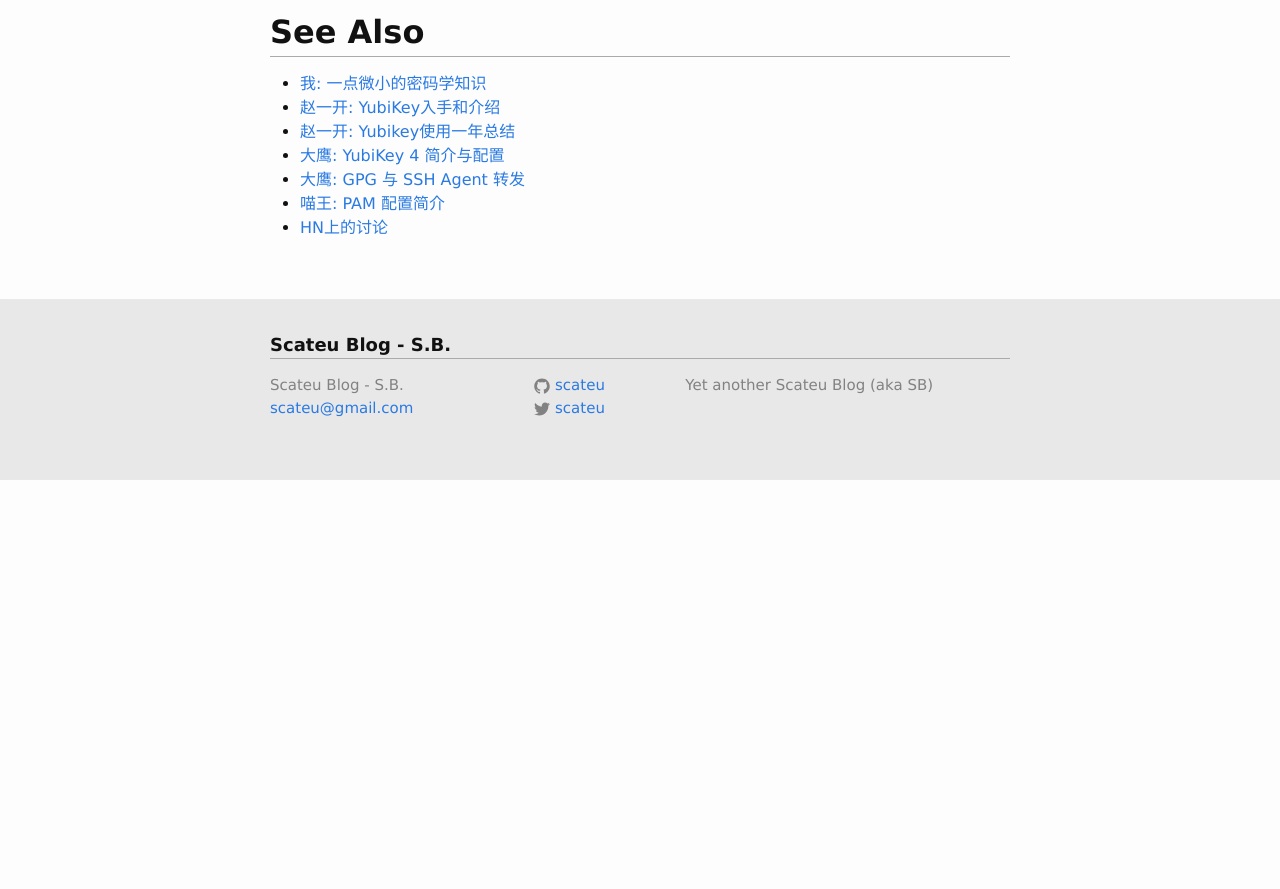
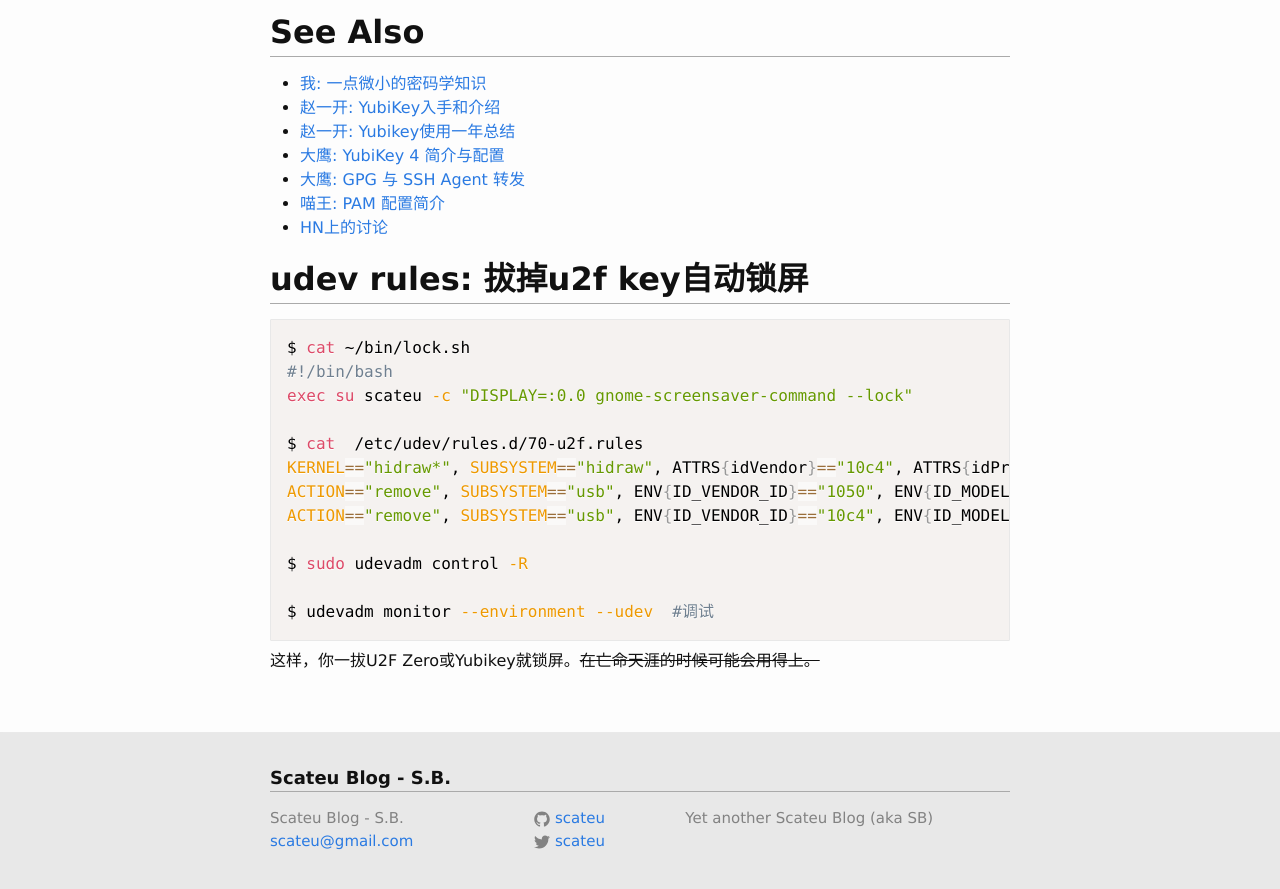
Before and after one commit to scateu/scateu.github.io, a Jekyll site: the page built from _posts/2016-11-30-u2f-zero.md, in a window 1280 px wide and 900 px high, scrolled down 12295 px. Shown: the top 889 px of the window. Built offline with Jekyll 4.4.1, drawn with Linux system fonts in a browser that asks for light colours; nearby versions of some CDN libraries; comment, search, counter and statistics services are not loaded; before the commit the page ends 12774 px from its top, so only the background shows below that.

Commit message:
Thu Jul  6 18:15:27 HKT 2017

````diff
--- a/_posts/2016-11-30-u2f-zero.md
+++ b/_posts/2016-11-30-u2f-zero.md
@@ -792,3 +792,22 @@ h.write([0,0xff,0xff,0xff,0xff, 0x24, 0, 0])
  - [大鹰: GPG 与 SSH Agent 转发](https://bigeagle.me/2016/07/GPG-and-SSH-agent-forwarding/)
  - [喵王: PAM 配置简介](https://innull.com/pam-configuration-how-to/)
  - [HN上的讨论](https://news.ycombinator.com/item?id=11950664)
+
+## udev rules: 拔掉u2f key自动锁屏
+
+```bash
+$ cat ~/bin/lock.sh
+#!/bin/bash
+exec su scateu -c "DISPLAY=:0.0 gnome-screensaver-command --lock"
+
+$ cat  /etc/udev/rules.d/70-u2f.rules
+KERNEL=="hidraw*", SUBSYSTEM=="hidraw", ATTRS{idVendor}=="10c4", ATTRS{idProduct}=="8acf", TAG+="uaccess"
+ACTION=="remove", SUBSYSTEM=="usb", ENV{ID_VENDOR_ID}=="1050", ENV{ID_MODEL_ID}=="0010|0110|0111|0114|0116|0401|0403|0405|0407|0410", RUN+="/home/scateu/bin/lock.sh"
+ACTION=="remove", SUBSYSTEM=="usb", ENV{ID_VENDOR_ID}=="10c4", ENV{ID_MODEL_ID}=="8acf", RUN+="/home/scateu/bin/lock.sh"
+
+$ sudo udevadm control -R
+
+$ udevadm monitor --environment --udev  #调试
+```
+
+这样，你一拔U2F Zero或Yubikey就锁屏。<del>在亡命天涯的时候可能会用得上。</del>
````
